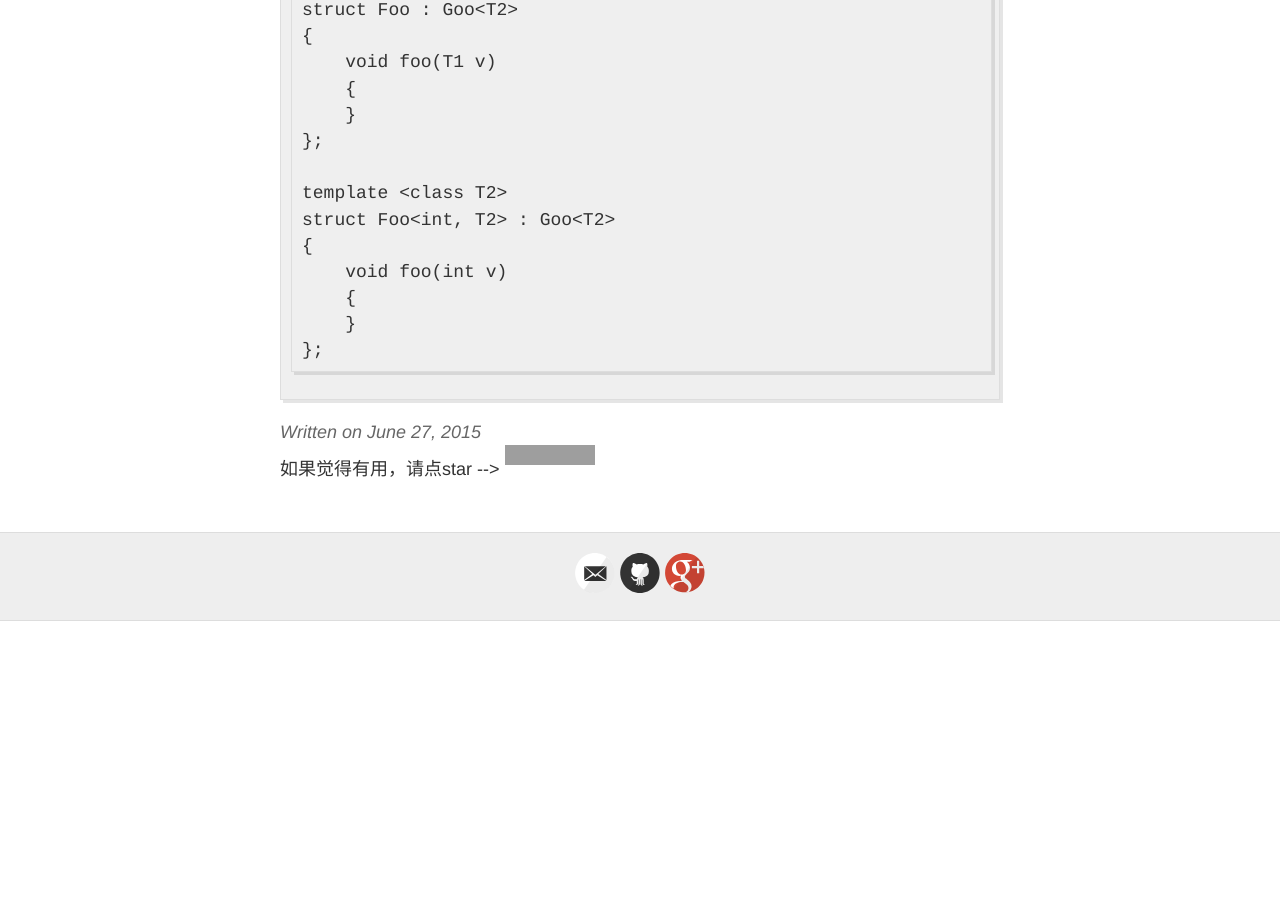
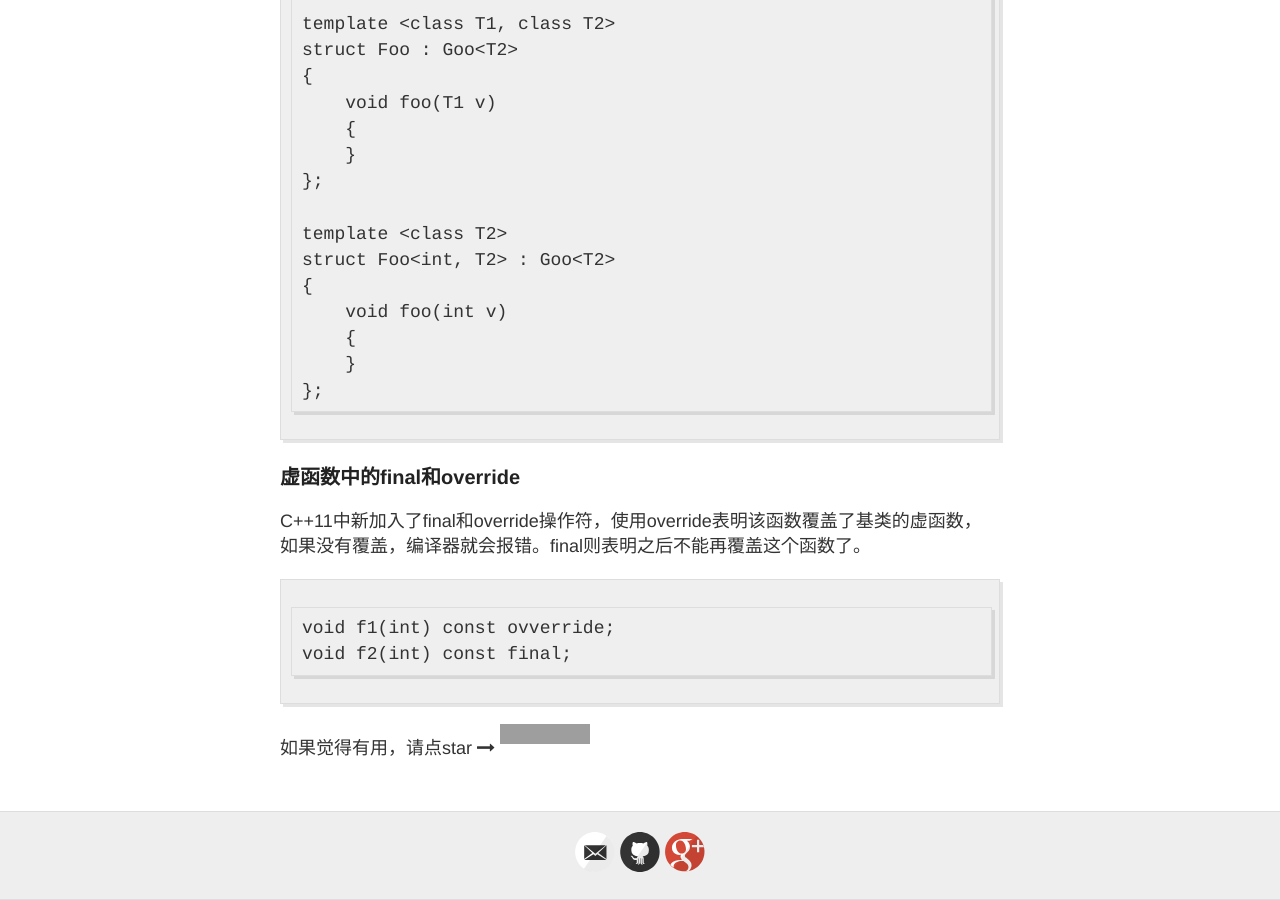
Before and after one commit to 2892931976/daizuozhuo.github.io, a Jekyll site: the page built from _posts/2015-6-27-cpp-notes.md, in a window 1280 px wide and 900 px high, scrolled down 2325 px. Built offline with Jekyll 4.4.1, drawn with Linux system fonts in a browser that asks for light colours; Markdown is read by kramdown in place of the engine named in the settings; comment, search, counter and statistics services are not loaded; before the commit the page ends 2946 px from its top, so only the background shows below that; some of the changed text lies outside the part shown; grey boxes are pictures that could not be loaded.

Commit message:
final and override

````diff
--- a/_config.yml
+++ b/_config.yml
@@ -6,7 +6,7 @@
 name: Dai Zuozhuo
 
 # Short bio or description (displayed in the header)
-description: CS MPhil student from HKUST
+description: 香港科技大学计算机系研究生
 
 # URL of your avatar or profile pic (you could use your GitHub profile pic)
 avatar: /images/touxiang.jpg
--- a/_layouts/post.html
+++ b/_layouts/post.html
@@ -4,15 +4,13 @@ layout: default
 
 <article class="post">
   <h1>{{ page.title }}</h1>
+  <i class="fa fa-calendar date">{{ page.date | date: " %B %e, %Y" }}</i>
   <div class="entry">
     {{ content }}
   </div>
 
-  <div class="date">
-    Written on {{ page.date | date: "%B %e, %Y" }}
-  </div>
   <div>
-      如果觉得有用，请点star -->
+      如果觉得有用，请点star <i class="fa fa-long-arrow-right"></i>
    <iframe src="https://ghbtns.com/github-btn.html?user=daizuozhuo&repo=daizuozhuo.github.io&type=star&count=true&size=large" frameborder="0" scrolling="0" width="100px" height="30px"></iframe>
    </div>
   {% include duoshuo.html %}
--- a/_posts/2015-6-27-cpp-notes.md
+++ b/_posts/2015-6-27-cpp-notes.md
@@ -90,3 +90,11 @@ struct Foo<int, T2> : Goo<T2>
     }
 };
 ```
+###虚函数中的final和override
+C++11中新加入了final和override操作符，使用override表明该函数覆盖了基类的虚函数，
+如果没有覆盖，编译器就会报错。final则表明之后不能再覆盖这个函数了。
+
+```
+void f1(int) const ovverride;
+void f2(int) const final;
+```
--- a/index.html
+++ b/index.html
@@ -7,7 +7,7 @@ layout: default
     <article class="post">
 
       <h1><a href="{{ site.baseurl }}{{ post.url }}">{{ post.title }}</a></h1>
-      <i class="fa fa-calendar">{{ post.date | date: " %B %e, %Y" }}</i>
+      <i class="fa fa-calendar">{{ post.date | date: "  %B %e, %Y" }}</i>
       <div class="entry">
         {{ post.excerpt }}
       </div>
````
